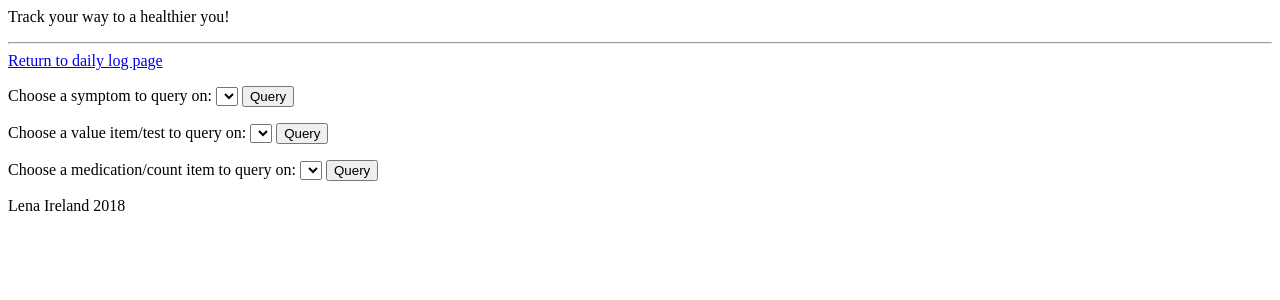
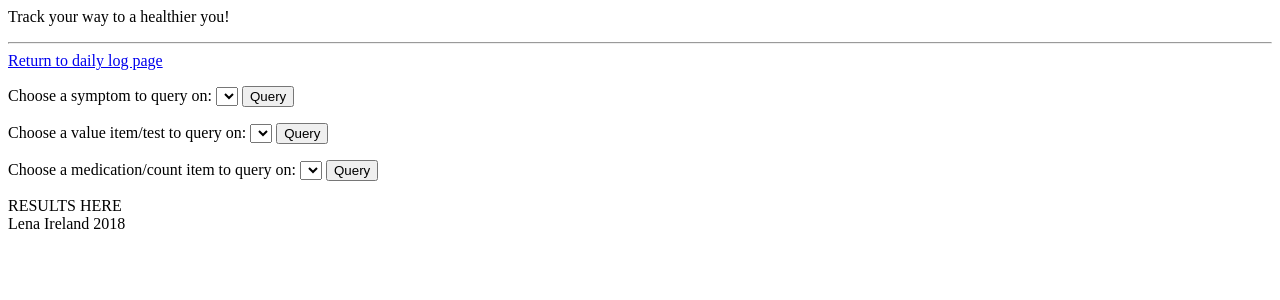
Before and after one commit to lenaireland/healthapp, a Flask app: page /query in a window 1280 px wide. Shown: the top 300 px of the page. Run offline with Flask 2, Linux system fonts and the light colour scheme; the visitor is signed in with stand-in values (Sample User, id 1); lists and menus that the app fills with data are empty.

Commit message:
Updated query to dump results to query page, combined three .js files into one

```diff
--- a/static/js/query-count.js
+++ /dev/null
@@ -1,19 +0,0 @@
-
-'use strict';
-
-function queryCount(evt) {
-  evt.preventDefault();
-
-  const count = {
-    count_id: evt.currentTarget.counts.value
-  };
-  console.log(count);
-
-  $.get('/query-user-count', count, function (results) {
-    console.log(results);
-  });
-  // location.reload(true);
-}
-
-// event listener on submit for add new condition button
-$("#user_count_query_form").on("submit", queryCount);
--- a/static/js/query-symptom.js
+++ /dev/null
@@ -1,19 +0,0 @@
-
-'use strict';
-
-function querySymptom(evt) {
-  evt.preventDefault();
-
-  const symptom = {
-    symptom_id: evt.currentTarget.symptoms.value
-  };
-  console.log(symptom);
-
-  $.get('/query-user-symptom', symptom, function (results) {
-    console.log(results);
-  });
-  // location.reload(true);
-}
-
-// event listener on submit for add new condition button
-$("#user_symptom_query_form").on("submit", querySymptom);
--- a/static/js/query-value.js
+++ /dev/null
@@ -1,19 +0,0 @@
-
-'use strict';
-
-function queryValue(evt) {
-  evt.preventDefault();
-
-  const value = {
-    value_id: evt.currentTarget.values.value
-  };
-  console.log(value);
-
-  $.get('/query-user-value', value, function (results) {
-    console.log(results);
-  });
-  // location.reload(true);
-}
-
-// event listener on submit for add new condition button
-$("#user_value_query_form").on("submit", queryValue);
--- /dev/null
+++ b/static/js/query.js
@@ -0,0 +1,61 @@
+
+'use strict';
+
+// GET THIS FUNCTION TO SHOW FORMATTED RESULTS!!!
+function displayResults(results) {
+  $("#query_results").html(JSON.stringify(results));
+}
+
+function querySymptom(evt) {
+  evt.preventDefault();
+
+  const symptom = {
+    symptom_id: evt.currentTarget.symptoms.value
+  };
+  console.log(symptom);
+
+  $.get('/query-user-symptom', symptom, function (results) {
+    console.log(results);
+    displayResults(results);
+  });
+  // location.reload(true);
+}
+
+// event listener on submit for add new condition button
+$("#user_symptom_query_form").on("submit", querySymptom);
+
+function queryValue(evt) {
+  evt.preventDefault();
+
+  const value = {
+    value_id: evt.currentTarget.values.value
+  };
+  console.log(value);
+
+  $.get('/query-user-value', value, function (results) {
+    console.log(results);
+    displayResults(results);
+  });
+  // location.reload(true);
+}
+
+// event listener on submit for add new condition button
+$("#user_value_query_form").on("submit", queryValue);
+
+function queryCount(evt) {
+  evt.preventDefault();
+
+  const count = {
+    count_id: evt.currentTarget.counts.value
+  };
+  console.log(count);
+
+  $.get('/query-user-count', count, function (results) {
+    console.log(results);
+    displayResults(results);
+  });
+  // location.reload(true);
+}
+
+// event listener on submit for add new condition button
+$("#user_count_query_form").on("submit", queryCount);
--- a/templates/query.html
+++ b/templates/query.html
@@ -42,8 +42,8 @@
   <input type="submit" id="user_count_submit" value="Query">
 </form></p>
 
-<script src="/static/js/query-symptom.js"></script>
-<script src="/static/js/query-value.js"></script>
-<script src="/static/js/query-count.js"></script>
+<div id="query_results">RESULTS HERE</div>
+
+<script src="/static/js/query.js"></script>
 
 {% endblock %}
```
